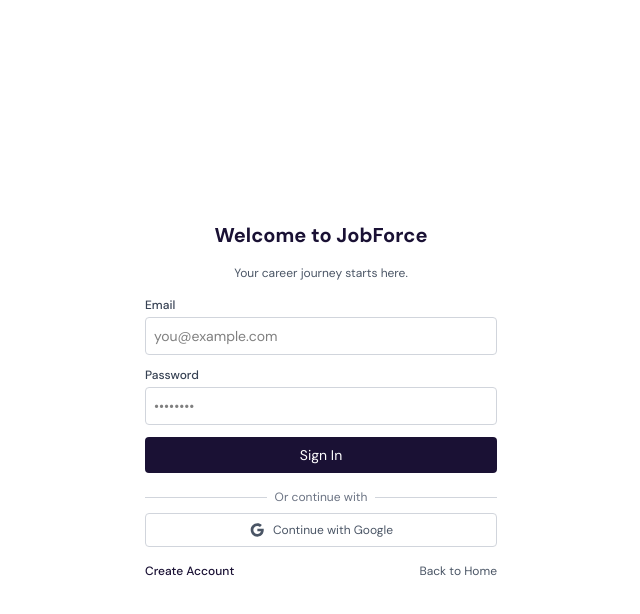
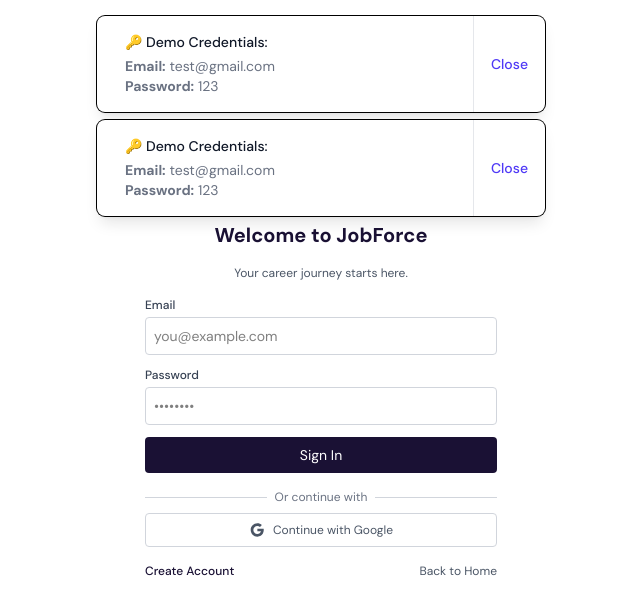
Before and after one commit to Shaamiilll/Jobsforce, a React (Vite) app in the folder frontend/: page /login in a window 1280 px wide. Both pictures are taken after a click on the button "Back to Home". Shown: the top 614 px of the page, without its empty margins (319-959 px from the left). Built offline with nearby package versions, Linux system fonts and the light colour scheme.

Commit message:
ADD:Added the test cred

```diff
--- /dev/null
+++ b/frontend/src/components/showCred.tsx
@@ -0,0 +1,37 @@
+import toast from "react-hot-toast";
+
+const showCred = () => {
+    toast.custom((t) => (
+        <div
+            className={`${
+                t.visible ? "animate-enter" : "animate-leave"
+            } max-w-md w-full bg-white shadow-lg rounded-lg pointer-events-auto flex ring-1 ring-black ring-opacity-5`}
+        >
+            <div className="flex-1 w-0 p-4">
+                <div className="flex items-start">
+                    <div className="ml-3 flex-1">
+                        <p className="text-sm font-medium text-gray-900">
+                            🔑 Demo Credentials:
+                        </p>
+                        <p className="mt-1 text-sm text-gray-500">
+                            <strong>Email:</strong> test@gmail.com
+                        </p>
+                        <p className="text-sm text-gray-500">
+                            <strong>Password:</strong> 123
+                        </p>
+                    </div>
+                </div>
+            </div>
+            <div className="flex border-l border-gray-200">
+                <button
+                    onClick={() => toast.dismiss(t.id)}
+                    className="w-full border border-transparent rounded-none rounded-r-lg p-4 flex items-center justify-center text-sm font-medium text-indigo-600 hover:text-indigo-500 focus:outline-none focus:ring-2 focus:ring-indigo-500"
+                >
+                    Close
+                </button>
+            </div>
+        </div>
+    ));
+};
+
+export default showCred;
--- a/frontend/src/pages/Loginpage.tsx
+++ b/frontend/src/pages/Loginpage.tsx
@@ -1,7 +1,8 @@
 import axios from 'axios';
-import { useState } from 'react';
+import { useEffect, useState } from 'react';
 import toast from 'react-hot-toast';
 import { useNavigate } from 'react-router-dom';
+import showCred from '../components/showCred';
 
 const LoginPage = () => {
     const navigate = useNavigate();
@@ -9,6 +10,9 @@
     const [password, setPassword] = useState('');
     const [loading, setLoading] = useState(false);
     const HOST = import.meta.env.VITE_HOST_URL;
+    useEffect(() => {
+        showCred();
+    }, []);
 
     // Login Handle
     const handleLogin = async (e: React.FormEvent<HTMLFormElement>) => {
```
